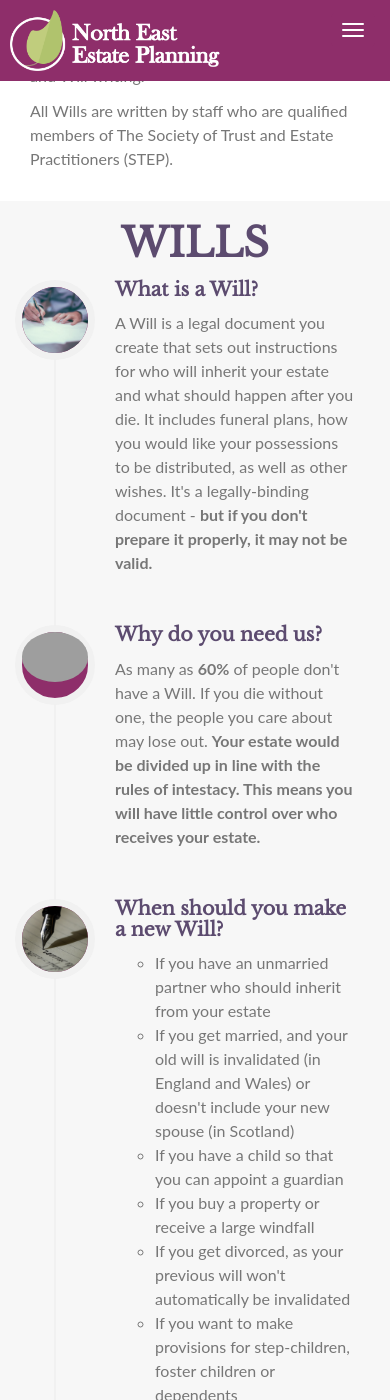
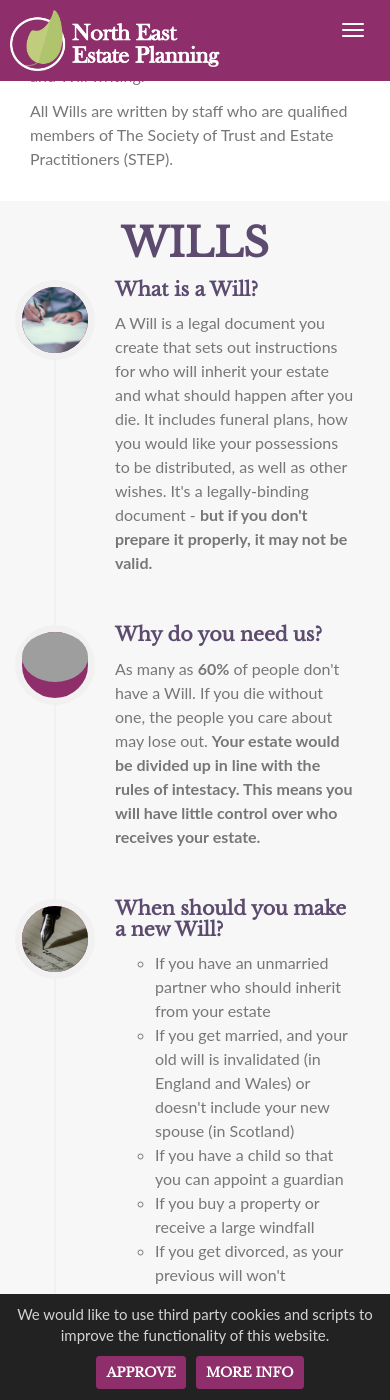
Before and after one commit to northeastestateplanningservices/northeastestateplanningservices.github.io, a Jekyll site: the page built from index.html, in a window 390 px wide and 1400 px high, scrolled down 534 px. Built offline with Jekyll 4.4.1, drawn with Linux system fonts in a browser that asks for light colours; grey boxes are pictures that could not be loaded.

Commit message:
added cookie consent

```diff
--- /dev/null
+++ b/_includes/cookie-consent.html
@@ -0,0 +1,44 @@
+<style>
+        #cookie-notice {padding: 7px 15px; display: none; text-align: center; position: fixed; bottom: 0; width: 100%; background: #222; color: rgba(255,255,255,0.8);}
+        #cookie-notice a {cursor: pointer; margin-left: 10px;}
+        @media (max-width: 767px) {
+            #cookie-notice span {display: block; padding-top: 3px; margin-bottom: 13px;}
+            #cookie-notice a {position: relative; bottom: 4px;}
+        }
+    </style>
+    <div id="cookie-notice"><span>We would like to use third party cookies and scripts to improve the functionality of this website.</span><a id="cookie-notice-accept" class="btn btn-primary btn-sm">Approve</a><a href="/privacy" class="btn btn-primary btn-sm">More info</a></div>
+    <script>
+        function createCookie(name,value,days) {
+            var expires = "";
+            if (days) {
+                var date = new Date();
+                date.setTime(date.getTime() + (days*24*60*60*1000));
+                expires = "; expires=" + date.toUTCString();
+            }
+            document.cookie = name + "=" + value + expires + "; path=/";
+        }
+        function readCookie(name) {
+            var nameEQ = name + "=";
+            var ca = document.cookie.split(';');
+            for(var i=0;i < ca.length;i++) {
+                var c = ca[i];
+                while (c.charAt(0)==' ') c = c.substring(1,c.length);
+                if (c.indexOf(nameEQ) == 0) return c.substring(nameEQ.length,c.length);
+            }
+            return null;
+        }
+        function eraseCookie(name) {
+            createCookie(name,"",-1);
+        }
+
+        if(readCookie('cookie-notice-dismissed')=='true') {
+        } else {
+            $('#cookie-notice').show();
+        }
+        $('#cookie-notice-accept').click(function() {
+            createCookie('cookie-notice-dismissed','true',31);
+            $('#cookie-notice').hide();
+            location.reload();
+        });
+
+    </script>
--- a/_includes/js.html
+++ b/_includes/js.html
@@ -15,3 +15,5 @@
 
     <!-- Custom Theme JavaScript -->
     <script src="{{ "/js/agency.js" | prepend: site.baseurl }}"></script>
+
+    {% include cookie-consent.html %}
```
Also changed, not shown: _layouts/default.html (line endings or trailing spaces).
